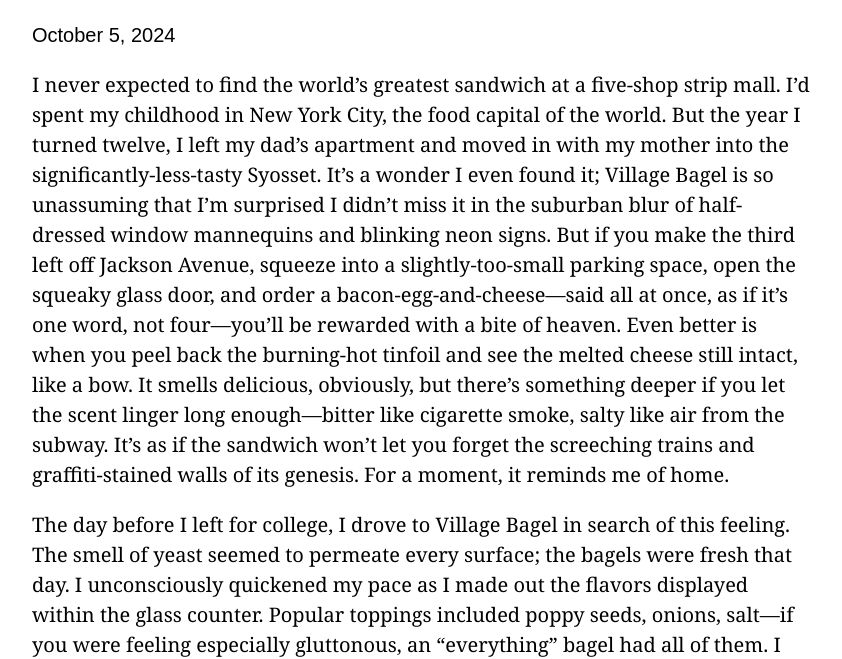
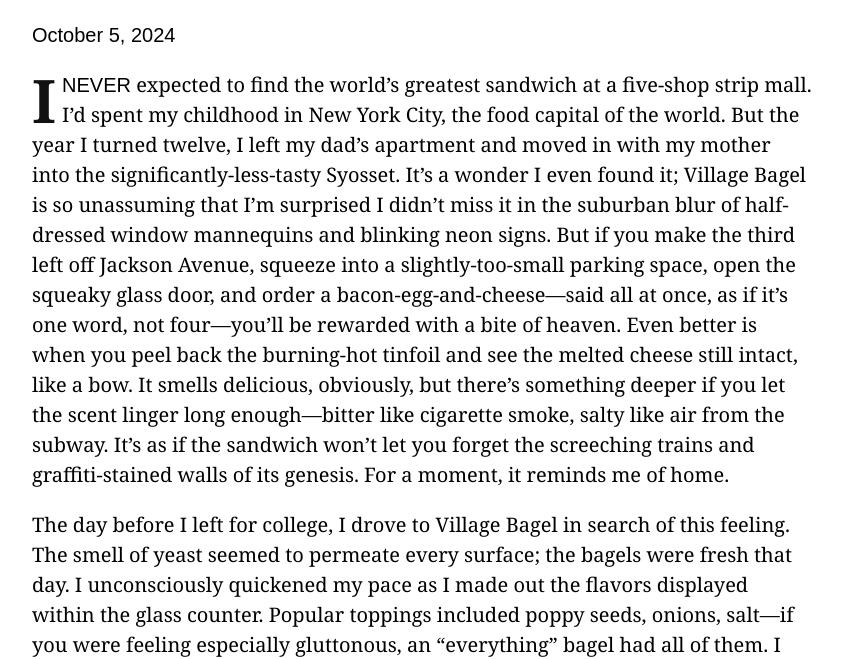
Before and after one commit to jameswmasson/jameswmasson.github.io, a plain HTML site: page posts/bec.html in a window 1280 px wide. Shown: the part 150-809 px from the top of the page, without its empty margins (218-1060 px from the left). Drawn offline with Linux system fonts and the light colour scheme.

Commit message:
Update bec.html

```diff
--- a/posts/bec.html
+++ b/posts/bec.html
@@ -12,7 +12,7 @@
             <h1>Bacon-egg-and-cheese</h1>
             <time datetime="10-05-24">October 5, 2024</time>
             <p>
-                I never expected to find the world’s greatest sandwich at a five-shop strip mall. I’d spent my childhood in New York City, the food capital of the world. But the year I turned twelve, I left my dad’s apartment and moved in with my mother into the significantly-less-tasty Syosset. It’s a wonder I even found it; Village Bagel is so unassuming that I’m surprised I didn’t miss it in the suburban blur of half-dressed window mannequins and blinking neon signs. But if you make the third left off Jackson Avenue, squeeze into a slightly-too-small parking space, open the squeaky glass door, and order a bacon-egg-and-cheese—said all at once, as if it’s one word, not four—you’ll be rewarded with a bite of heaven. Even better is when you peel back the burning-hot tinfoil and see the melted cheese still intact, like a bow. It smells delicious, obviously, but there’s something deeper if you let the scent linger long enough—bitter like cigarette smoke, salty like air from the subway. It’s as if the sandwich won’t let you forget the screeching trains and graffiti-stained walls of its genesis. For a moment, it reminds me of home.
+                <span class="dropcap">I</span> <span class="dropcap-follow">never</span> expected to find the world’s greatest sandwich at a five-shop strip mall. I’d spent my childhood in New York City, the food capital of the world. But the year I turned twelve, I left my dad’s apartment and moved in with my mother into the significantly-less-tasty Syosset. It’s a wonder I even found it; Village Bagel is so unassuming that I’m surprised I didn’t miss it in the suburban blur of half-dressed window mannequins and blinking neon signs. But if you make the third left off Jackson Avenue, squeeze into a slightly-too-small parking space, open the squeaky glass door, and order a bacon-egg-and-cheese—said all at once, as if it’s one word, not four—you’ll be rewarded with a bite of heaven. Even better is when you peel back the burning-hot tinfoil and see the melted cheese still intact, like a bow. It smells delicious, obviously, but there’s something deeper if you let the scent linger long enough—bitter like cigarette smoke, salty like air from the subway. It’s as if the sandwich won’t let you forget the screeching trains and graffiti-stained walls of its genesis. For a moment, it reminds me of home.
             </p>
             <p>
                 The day before I left for college, I drove to Village Bagel in search of this feeling. The smell of yeast seemed to permeate every surface; the bagels were fresh that day. I unconsciously quickened my pace as I made out the flavors displayed within the glass counter. Popular toppings included poppy seeds, onions, salt—if you were feeling especially gluttonous, an “everything” bagel had all of them. I was famished, and there was only one “everything” bagel left. I ran to the cashier before anyone else could take it.
```
